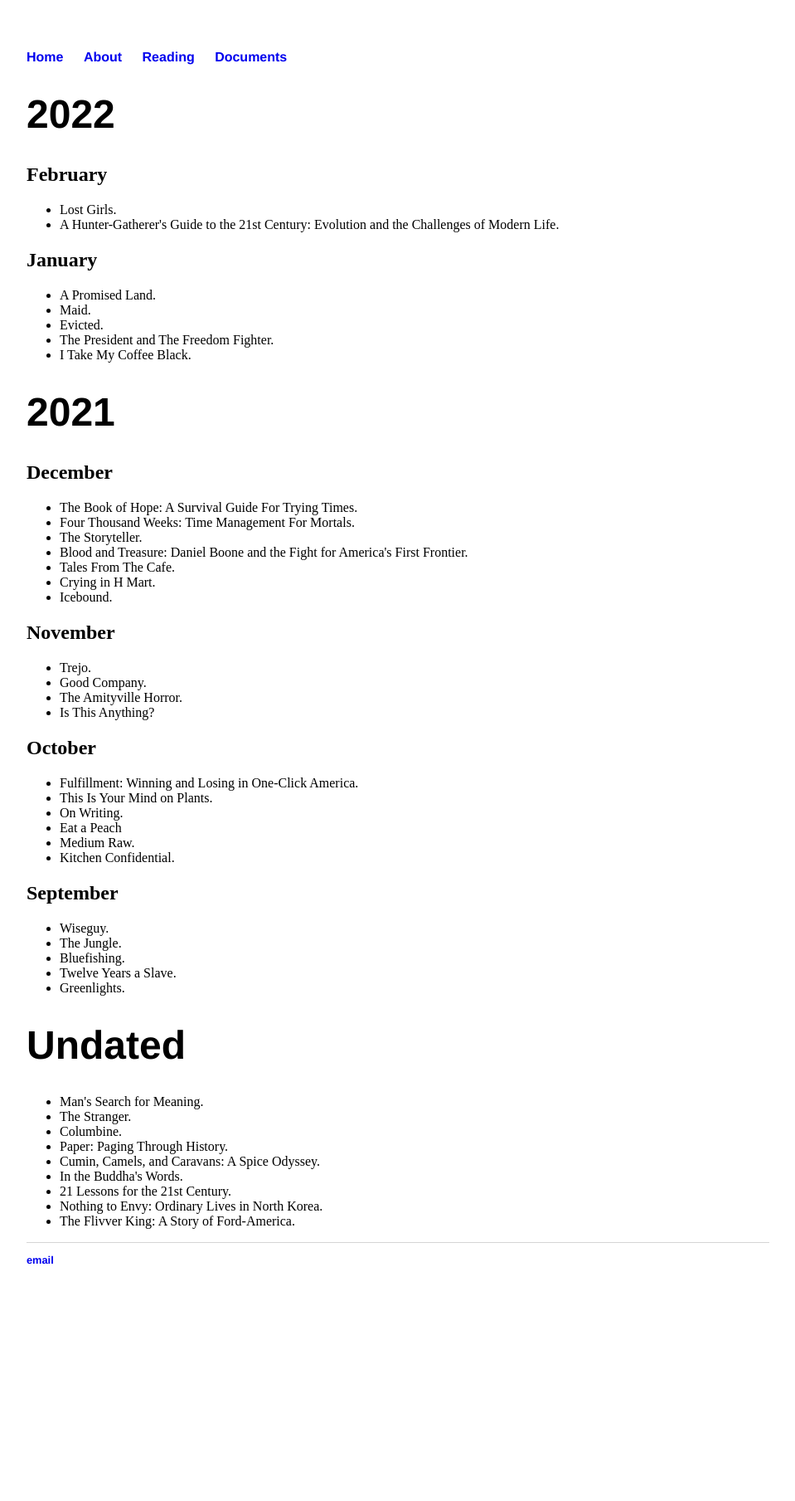
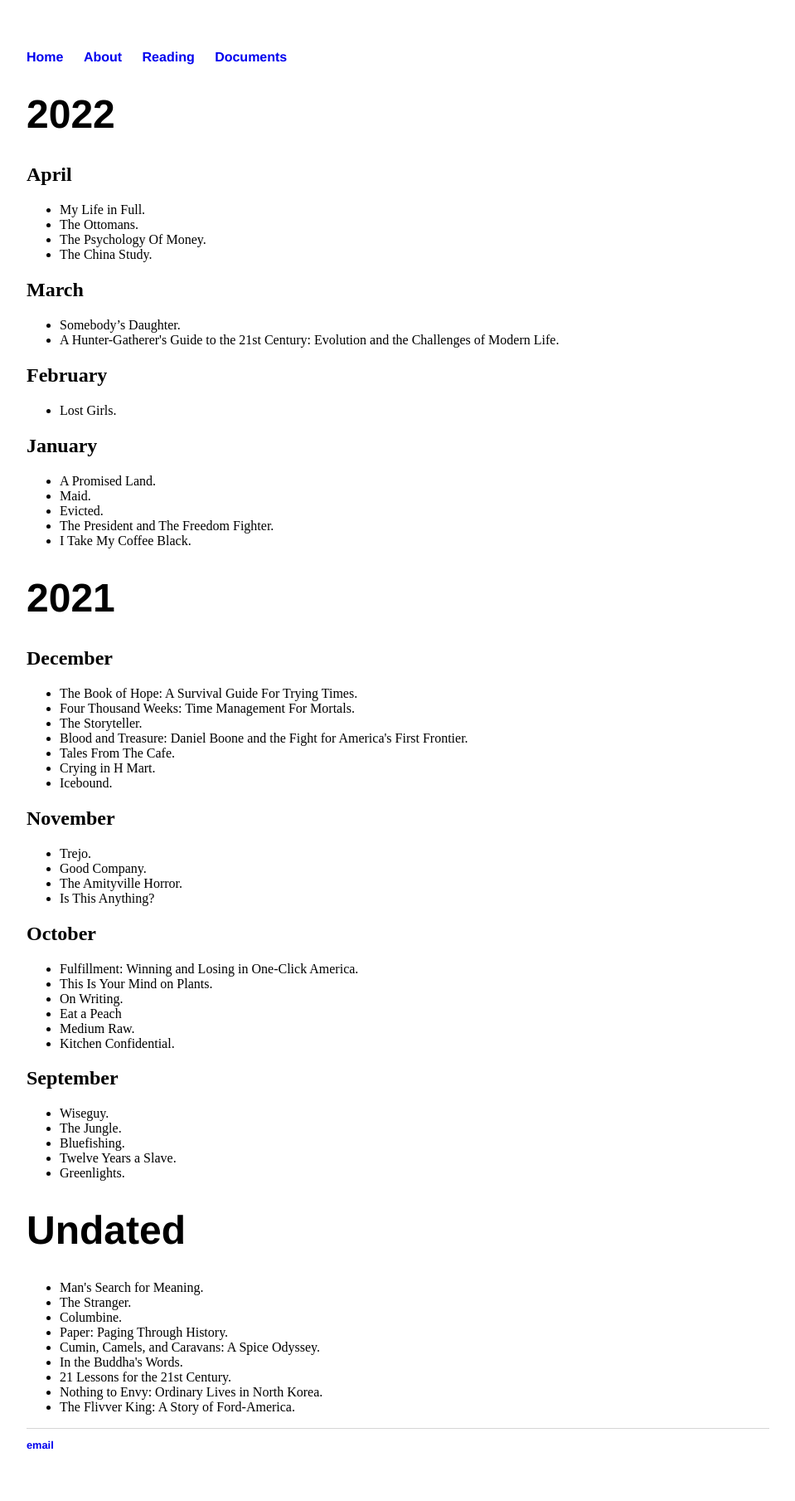
Before and after one commit to ved-mohan/ved-mohan.github.io, a Jekyll site: the page built from Reading/index.html, in a window 1280 px wide. Shown: the whole page at 83% size, without its empty margins (160-1119 px from the left). Built offline with Jekyll 4.4.1, drawn with Linux system fonts in a browser that asks for light colours; before the commit the page ends 1586 px from its top, so only the background shows below that.

Commit message:
Functionality: Updated book log for April 2022 end Comments:

```diff
--- a/Reading/index.html
+++ b/Reading/index.html
@@ -5,10 +5,22 @@ title: Reading of Ved Mohan
 
 <div class="Reading">
     <h1>2022</h1>
+    <h2>April</h2>
+    <ul>
+        <li>My Life in Full.</li>
+        <li>The Ottomans.</li>
+        <li>The Psychology Of Money.</li>
+        <li>The China Study.</li>
+    </ul>
+    <h2>March</h2>
+    <ul>
+        <li>Somebody’s Daughter.</li>
+        <li>A Hunter-Gatherer's Guide to the 21st Century: Evolution and the Challenges of Modern Life.</li>
+    </ul>
+
     <h2>February</h2>
     <ul>
         <li>Lost Girls.</li>
-        <li>A Hunter-Gatherer's Guide to the 21st Century: Evolution and the Challenges of Modern Life.</li>
     </ul>
 
     <h2>January</h2>
```
